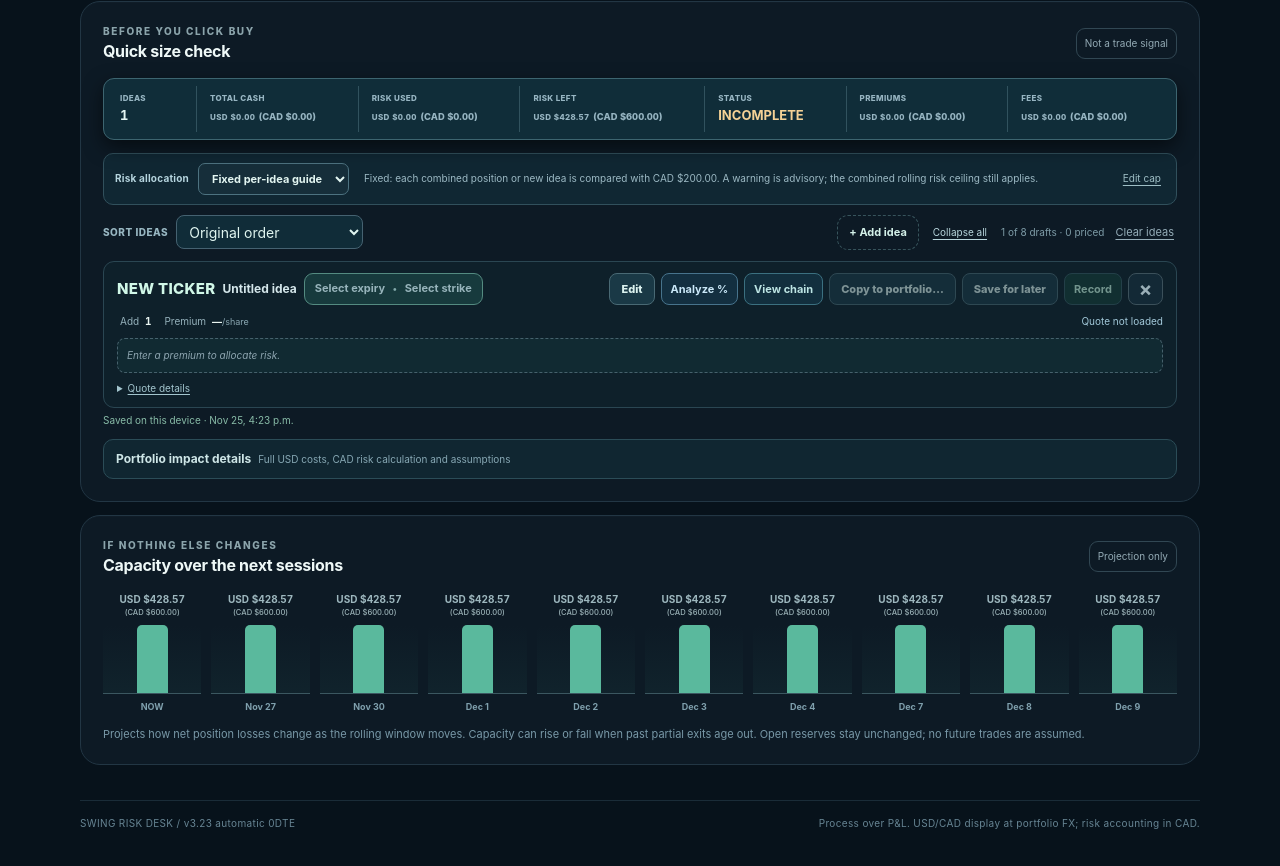
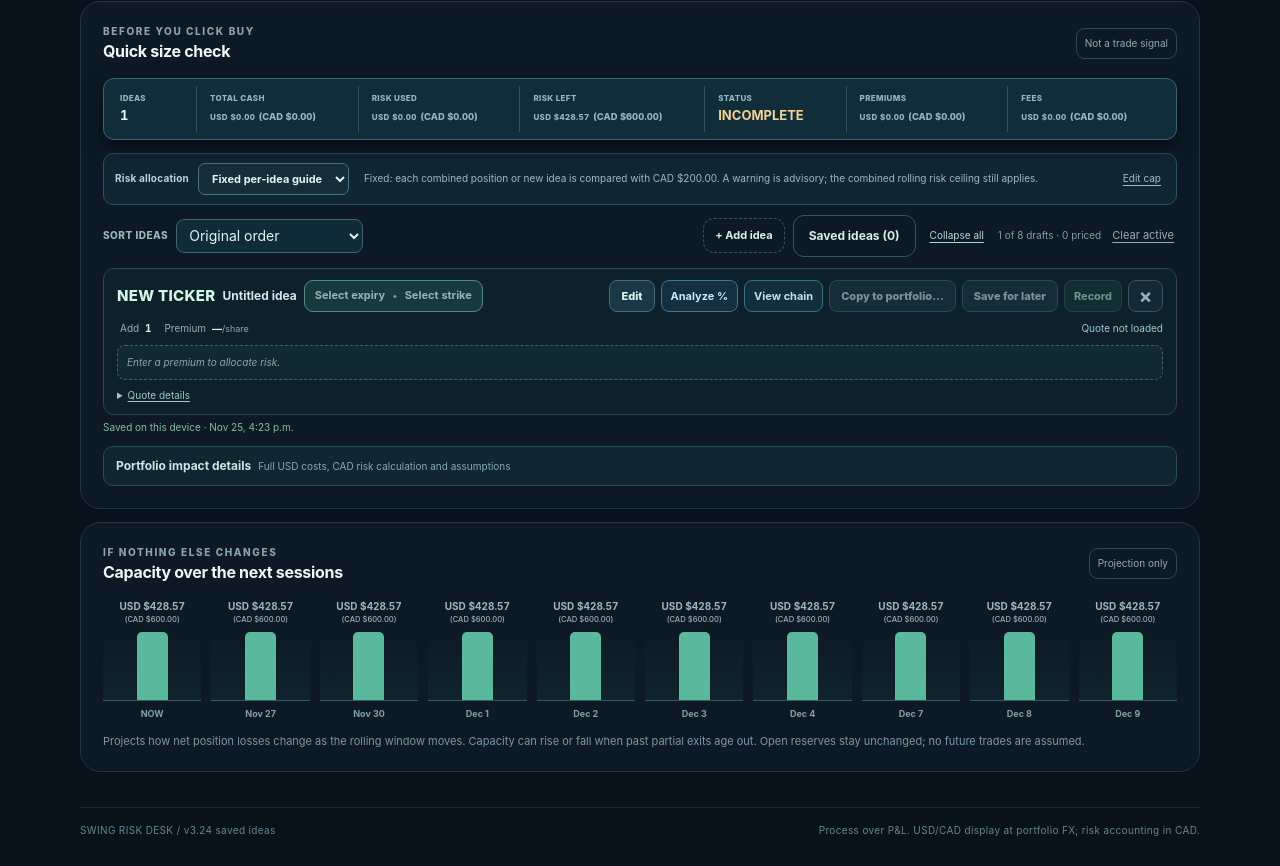
Before and after one commit to jonmwchan-coder/Swing-Risk-Desk, a website: page index.html in a window 1280 px wide. Shown: the part 1323-2189 px from the top of the page. Drawn offline with Linux system fonts and the light colour scheme; no server answers.

Commit message:
Add saved-idea counter and clarify active-only clear

```diff
--- a/index.html
+++ b/index.html
@@ -82,9 +82,9 @@
           <div id="plannerCapFlagSummary" class="planner-cap-flag-summary" aria-live="polite" hidden></div>
           <div class="draft-toolbar">
             <div class="draft-sort-bar"><label for="planSortSelect">SORT IDEAS</label><select id="planSortSelect" aria-label="Sort saved ideas"><option value="created">Original order</option><option value="ticker">Ticker A-Z</option><option value="name">Idea name A-Z</option><option value="expiry">Expiration earliest first</option></select></div>
-            <div class="draft-add-bar"><button type="button" class="btn btn-outline draft-add-btn" data-action="add-plan-idea">+ Add idea</button><button type="button" class="draft-collapse-all" data-action="collapse-plan-ideas">Collapse all</button><span id="planIdeaCount" class="draft-count"></span><button type="button" class="draft-clear-btn" data-action="clear-plan-ideas" title="Remove only this portfolio's saved hypothetical sizing ideas">Clear ideas</button></div>
+            <div class="draft-add-bar"><button type="button" class="btn btn-outline draft-add-btn" data-action="add-plan-idea">+ Add idea</button><button type="button" id="savedIdeasButton" class="btn btn-outline draft-saved-btn" data-action="open-saved-ideas" aria-haspopup="dialog">Saved ideas (0)</button><button type="button" class="draft-collapse-all" data-action="collapse-plan-ideas">Collapse all</button><span id="planIdeaCount" class="draft-count"></span><button type="button" class="draft-clear-btn" data-action="clear-plan-ideas" title="Clear only this portfolio's active hypothetical ideas; saved-for-later ideas remain">Clear active</button></div>
           </div>
-          <div id="quickPlanner" class="draft-ideas" role="group" aria-label="Saved, individually expandable planned option entries"></div>
+          <div id="quickPlanner" class="draft-ideas" role="group" aria-label="Active individually expandable planned option entries"></div>
           <div class="draft-saved-status" id="plannerSavedStatus" aria-live="polite">Auto-saved on this device</div>
           <details id="plannerImpactDetails" class="planner-impact-details">
             <summary><strong>Portfolio impact details</strong><span>Full USD costs, CAD risk calculation and assumptions</span></summary>
@@ -176,7 +176,7 @@
       <div class="bottom-danger"><button type="button" class="text-link text-delete" data-action="reset-data">Reset all locally saved data</button><small>Does not change anything in Google Sheets or IBKR.</small></div>
     </section>
   </main>
-  <footer><span>SWING RISK DESK / v3.23 automatic 0DTE</span><span>Process over P&amp;L. USD/CAD display at portfolio FX; risk accounting in CAD.</span></footer>
+  <footer><span>SWING RISK DESK / v3.24 saved ideas</span><span>Process over P&amp;L. USD/CAD display at portfolio FX; risk accounting in CAD.</span></footer>
 </div>
 <dialog id="editorDialog" class="editor-dialog"><div class="dialog-content"><div class="dialog-header"><div><div class="overline" id="dialogEyebrow">POSITION</div><h2 id="dialogTitle">New position</h2></div><button type="button" class="icon-button" data-action="close-dialog" aria-label="Close dialog">&#10005;</button></div><div id="dialogBody"></div></div></dialog>
 <dialog id="positionAnalysisDialog" class="editor-dialog position-analysis-dialog" aria-labelledby="positionAnalysisTitle"><div class="dialog-content"><div class="dialog-header"><div><div class="overline">POSITION SCENARIO STUDIO</div><h2 id="positionAnalysisTitle">Analyze %</h2></div><button type="button" class="icon-button" data-pa-action="close" aria-label="Close position analysis">&#10005;</button></div><div id="positionAnalysisBody" class="position-analysis-body"></div></div></dialog>
```
